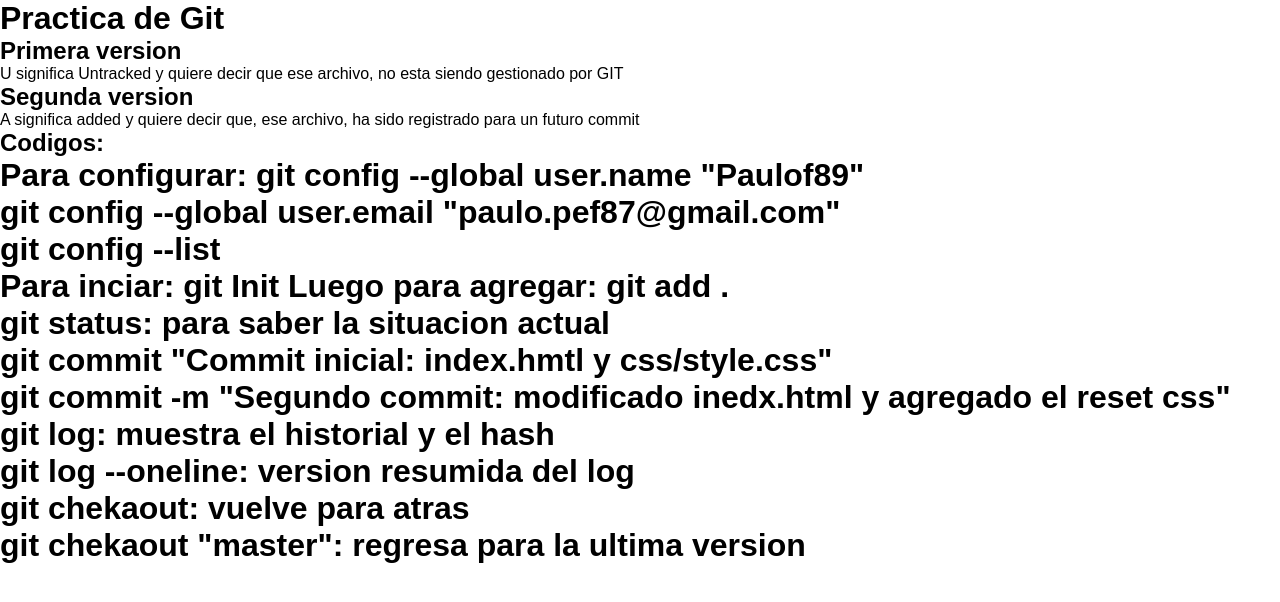
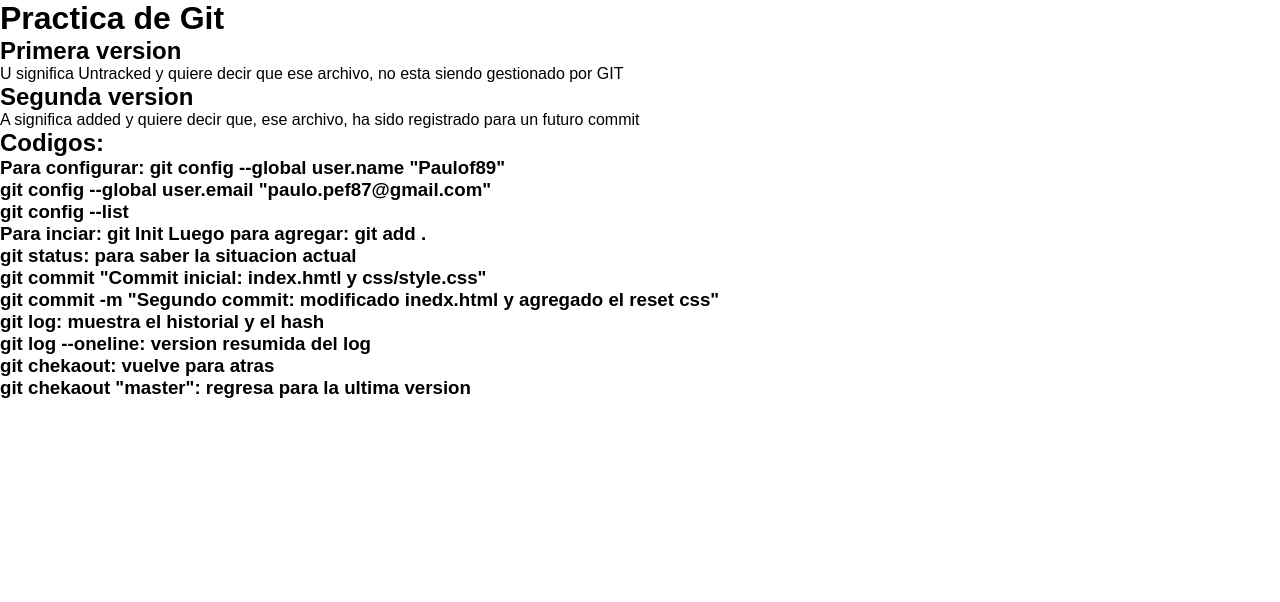
Before and after one commit to Paulof89/practicaGit, a plain HTML site: page index.html in a window 1280 px wide. Drawn offline with Linux system fonts and the light colour scheme.

Commit message:
Commit test

```diff
--- a/css/style.css
+++ b/css/style.css
@@ -3,5 +3,5 @@
   padding: 0;
   margin: 0;
   box-sizing: border-box;
-  font-family: Arial, Heveltica, sans-serif;
+  font-family: Arial, Helvetica, sans-serif;
 }
--- a/index.html
+++ b/index.html
@@ -20,12 +20,12 @@
       un futuro commit
     </p>
     <h2>Codigos:</h2>
-    <h1>
+    <h3>
       <p>Para configurar: git config --global user.name "Paulof89"</p>
       <p>git config --global user.email "paulo.pef87@gmail.com"</p>
       <p>git config --list</p>
-    </h1>
-    <h1>
+    </h3>
+    <h3>
       <p>Para inciar: git Init Luego para agregar: git add .</p>
       <p>git status: para saber la situacion actual</p>
       <p>git commit "Commit inicial: index.hmtl y css/style.css"</p>
@@ -37,6 +37,6 @@
       <p>git log --oneline: version resumida del log</p>
       <p>git chekaout: vuelve para atras</p>
       <p>git chekaout "master": regresa para la ultima version</p>
-    </h1>
+    </h3>
   </body>
 </html>
```
